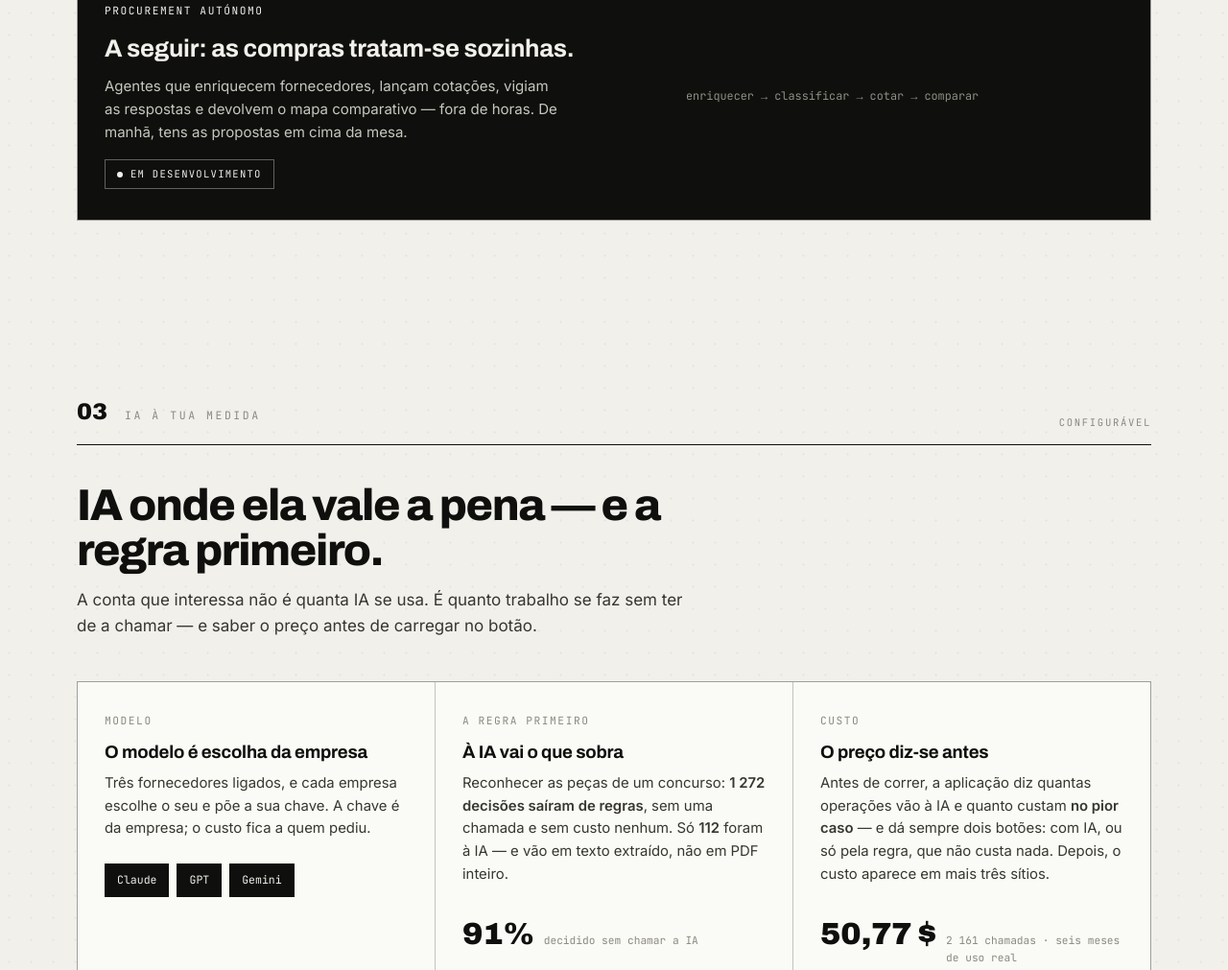
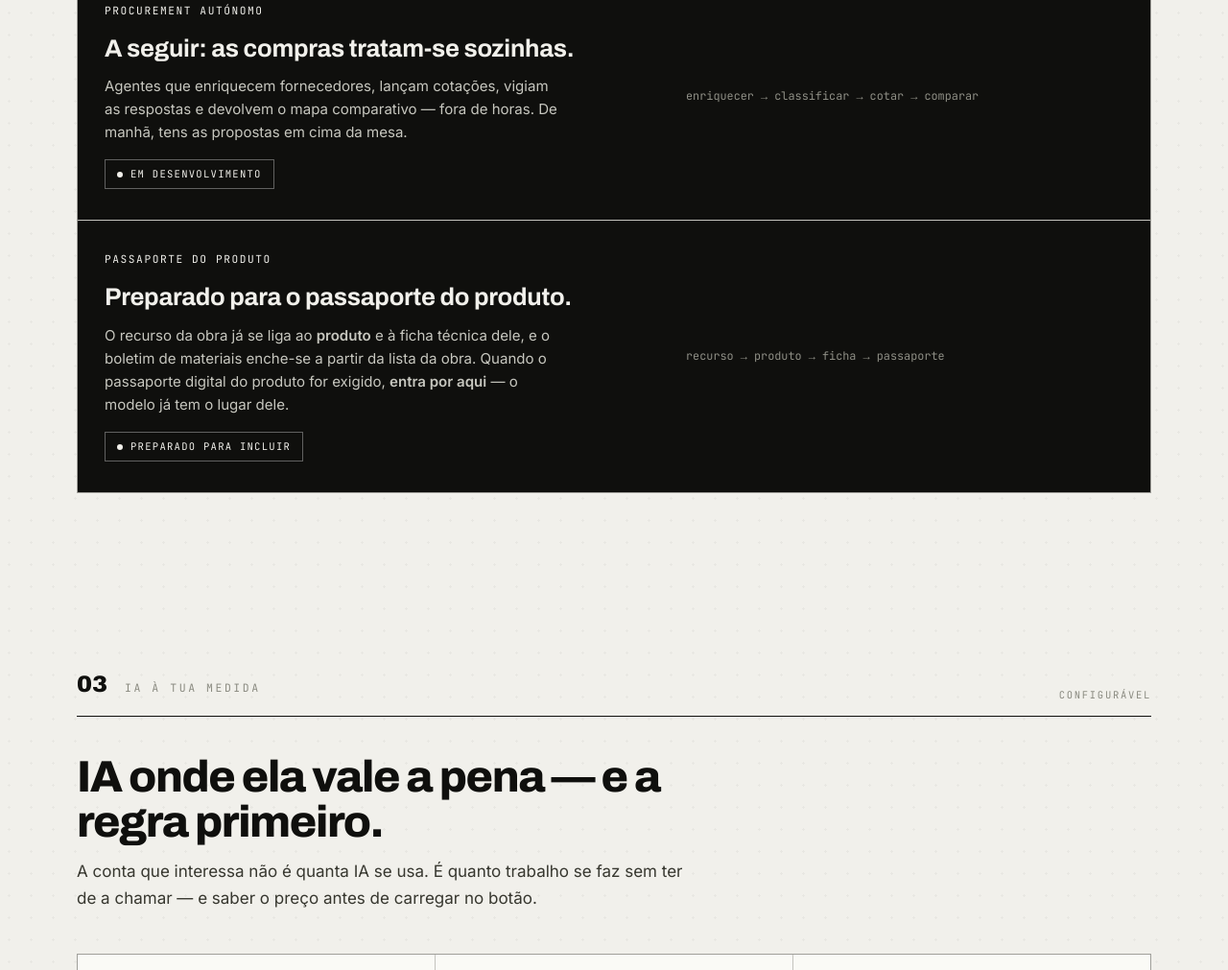
Before and after one commit to mm19610601/orex-website, a plain HTML site: page index.html in a window 1280 px wide. Shown: the part 6183-7194 px from the top of the page at 96% size. Drawn offline with Linux system fonts and the light colour scheme; no server answers; a web font is replaced by a local one.

Commit message:
site: o passaporte do produto entra como PREPARADO
Ordem dele: «datacheck, fica o passaporte esta preparado para incluir».

Um bloco novo, no mesmo lugar escuro onde ja vive o «procurement
autonomo» - o sitio que o desenho tem para o que vem a seguir.

O que se AFIRMA, e esta distribuido e medido:
  - o recurso da obra liga-se ao produto e a ficha tecnica  (1.256, 381)
  - o boletim de materiais enche-se da lista da obra        (1.259)

O que NAO se afirma: nenhum parceiro pelo nome, nenhuma ligacao a
terceiros, nenhuma data. A pastilha diz «preparado para incluir», que e
exactamente o que ele mandou dizer - nem mais.

Visto no browser, e uma etiqueta nova nas capacidades.

Co-Authored-By: Claude Opus 5 <noreply@anthropic.com>

```diff
--- a/index.html
+++ b/index.html
@@ -705,6 +705,16 @@
         </div>
         <div class="feat">enriquecer &rarr; classificar &rarr; cotar &rarr; comparar</div>
       </div>
+
+      <div class="mod feature">
+        <div>
+          <div class="top"><span class="code">PASSAPORTE DO PRODUTO</span></div>
+          <h3 style="font-size:1.6rem;margin-bottom:13px;">Preparado para o passaporte do produto.</h3>
+          <p>O recurso da obra j&aacute; se liga ao <strong>produto</strong> e &agrave; ficha t&eacute;cnica dele, e o boletim de materiais enche-se a partir da lista da obra. Quando o passaporte digital do produto for exigido, <strong>entra por aqui</strong> &mdash; o modelo j&aacute; tem o lugar dele.</p>
+          <span class="pill"><span class="dot"></span> Preparado para incluir</span>
+        </div>
+        <div class="feat">recurso &rarr; produto &rarr; ficha &rarr; passaporte</div>
+      </div>
     </div>
   </div>
 </section>
@@ -815,6 +825,7 @@
             <span class="chip">Revisão de preços</span><span class="chip">Índices do IMPIC</span><span class="chip">Registo da legislação</span>
             <span class="chip">Painel da obra</span><span class="chip">Encargos contratuais</span><span class="chip">OREX-WBS</span>
             <span class="chip">Impressões do estudo</span>
+            <span class="chip">Passaporte do produto (preparado)</span>
           </div>
         </div>
       </div>
```
